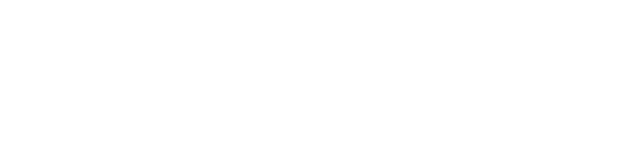
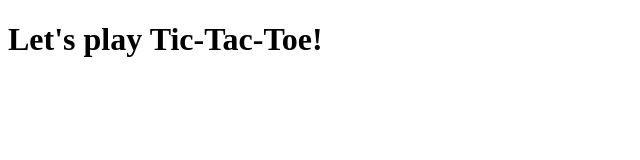
Before and after one commit to mrfishball/WebTTTClient, a website built with webpack: page src/public/index.html in a window 1280 px wide. Shown: the whole page, without its empty margins (0-640 px from the left). Built offline with nearby package versions, Linux system fonts and the light colour scheme.

Commit message:
Add header element

```diff
--- a/src/public/index.html
+++ b/src/public/index.html
@@ -5,5 +5,8 @@
     <title><%= htmlWebpackPlugin.options.title %></title>
 </head>
 <body>
+  <header>
+    <h1>Let's play Tic-Tac-Toe!</h1>
+  </header>
 </body>
 </html>
```
